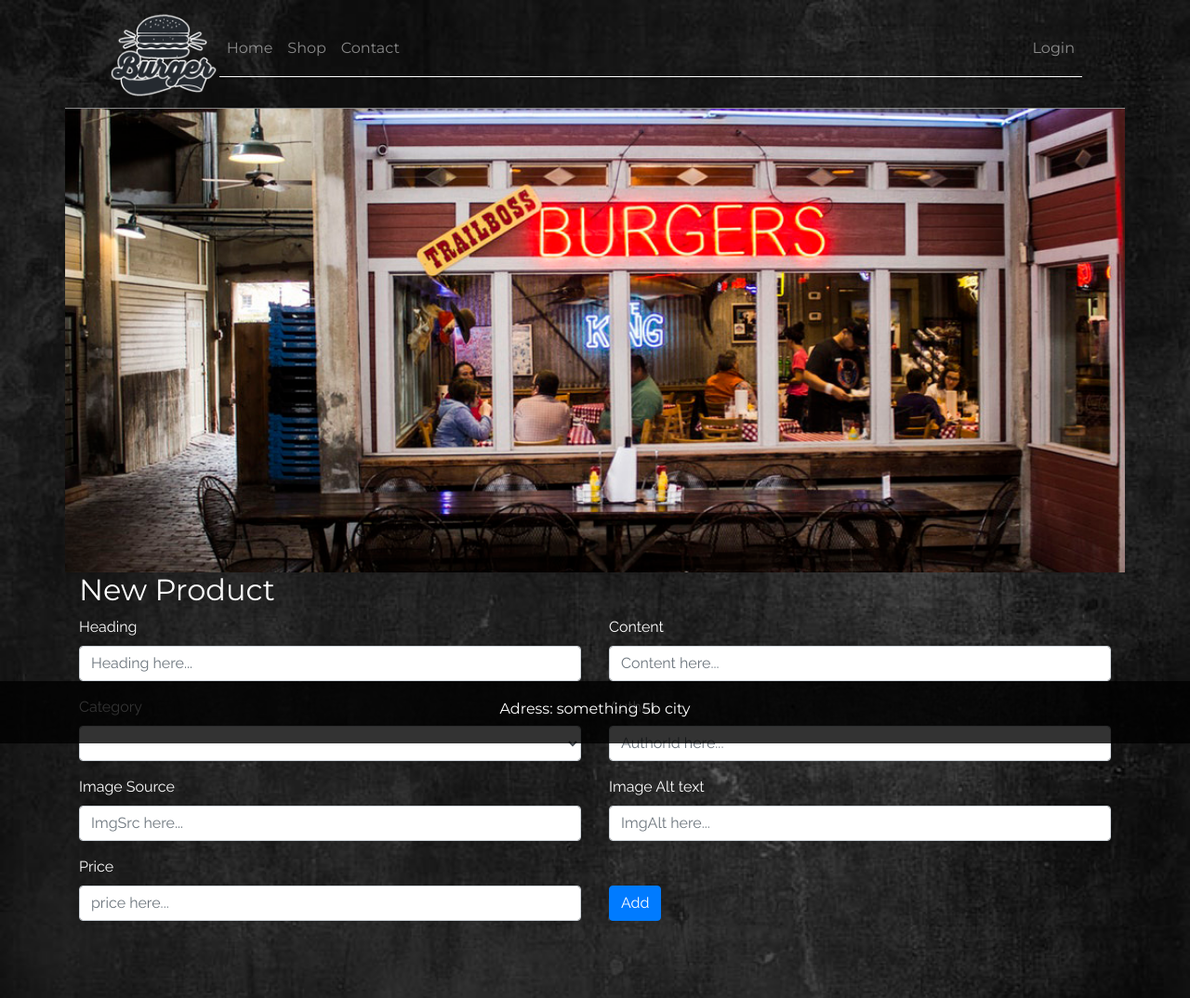
After one commit to birk0169/BigBurgers, a PHP site: page /new-product.php in a window 1280 px wide. The commit adds this page. Shown: the whole page at 93% size. Run offline with PHP 8.4, Linux system fonts and the light colour scheme; data that the repository does not hold is empty.

Commit message:
Added the asset folder and a form for making new products(WIP)

```diff
--- /dev/null
+++ b/assets/addProduct.php
@@ -0,0 +1,4 @@
+<?php
+    $heading = $_POST['heading'];
+    echo $heading;
+?>
--- a/getArticles.php
+++ b/assets/getArticles.php
@@ -7,7 +7,7 @@
     $statement->execute();
 
     //While there is rows remaining in $statement the loop continues
-    while($row = $statement->fetch()){
+    while($row = $statement->fetch(PDO::FETCH_ASSOC)){
         ?>
             <article class="col-sm-6 col-lg-4 d-flex flex-column">
                     <!-- image -->
--- /dev/null
+++ b/assets/getCategories.php
@@ -0,0 +1,16 @@
+<?php
+    //connect to Database
+    require_once "connect.php";
+
+    //Pull data from categories table
+    $statement = $dbh->prepare("SELECT * FROM categories ORDER BY id ASC");
+    $statement->execute();
+
+    //While there is rows remaining in $statement the loop continues
+    while($row = $statement->fetch(PDO::FETCH_ASSOC)){
+        ?>
+            <option><?php echo $row['categoryName']; ?></option>
+        <?php
+    }
+    $dbh = null;
+?>
--- a/css/styles.css
+++ b/css/styles.css
@@ -103,6 +103,10 @@ article .btn:hover {
   background: rgba(0, 0, 0, 0.5);
 }
 
+.form-control option {
+  color: #495057;
+}
+
 .bottom {
   background: rgba(255, 255, 255, 0.2);
   padding-top: 10px;
--- a/css/styles.scss
+++ b/css/styles.scss
@@ -125,6 +125,11 @@ article{
     background: $black;
 }
 
+//Form
+.form-control option{
+    color: #495057;
+}
+
 //Bottom
 .bottom{
     background: rgba(255,255,255,.2);
--- /dev/null
+++ b/new-product.php
@@ -0,0 +1,124 @@
+<!DOCTYPE html>
+<html lang="en">
+    <head>
+        <link rel="icon" href="img/favicon.png" type="image/x-icon"/>
+        <meta charset="UTF-8" />
+        <meta name="viewport" content="width=device-width, initial-scale=1.0" />
+        <meta http-equiv="X-UA-Compatible" content="ie=edge" />
+        <title>Big Burger | Shop</title>
+        <meta name="description" content="Quality burgers, fries and wraps">
+        <!-- BOOTSTRAP -->
+        <link
+            rel="stylesheet"
+            href="https://stackpath.bootstrapcdn.com/bootstrap/4.3.1/css/bootstrap.min.css"
+            integrity="sha384-ggOyR0iXCbMQv3Xipma34MD+dH/1fQ784/j6cY/iJTQUOhcWr7x9JvoRxT2MZw1T"
+            crossorigin="anonymous"
+        />
+        <!-- Custom css -->
+        <link rel="stylesheet" href="css/styles.css" />
+    </head>
+    <body>
+    <div class="container">
+        <!-- HEADER -->
+        <header>
+            <nav class="navbar navbar-toggleable-sm navbar-expand-md navbar-inverse navbar-dark">
+                <div class="container">
+                    <img class="logo img-fluid navbar-left" src="img/temp-logo-2.png" alt="">
+                    <button class="navbar-toggler ml-auto hidden-sm-up float-xs-right" data-toggle="collapse" data-target="#mainNav">
+                        <span class="navbar-toggler-icon"></span>
+                    </button>
+                    <div class="collapse navbar-collapse" id="mainNav">
+                        <ul class="navbar-nav  d-flex flex-grow-1">
+                            <li><a class="nav-item nav-link" href="index.php">Home</a></li>
+                            <li><a class="nav-item nav-link" href="shop.php">Shop</a></li>
+                            <li><a class="nav-item nav-link" href="#">Contact</a></li>
+                            <li class="ml-md-auto"><a class="nav-item nav-link" href="#">Login</a></li>
+                        </ul>
+                    </div>
+                </div>
+            </nav>
+            <!-- Header Image -->
+            <div class="row">
+                <div class="col px-0">
+                    <img class="header-image img-fluid px-0" src="img\header-image-3.jpg" alt="Burger Resturant">
+                </div>
+            </div>
+        </header>
+        <!-- MAIN -->
+        <main>
+            <h2>New Product</h2>
+            <form class="row" action="assets/addProduct.php" method="post">
+                <!--Sets Heading/Product name-->
+                <div class="col-md-6 form-group">
+                    <label for="heading">Heading</label>
+                    <input class="form-control" id="heading" type="text" name="heading" placeholder="Heading here..." required>
+                </div>
+                <!--Sets Content-->
+                <div class="col-md-6 form-group">
+                    <label for="content">Content</label>
+                    <input class="form-control" id="content" type="text" name="content" placeholder="Content here..." required>
+                </div>
+                <!--Sets Category-->
+                <div class="col-md-6 form-group">
+                    <label for="category">Category</label>
+                    <select class="form-control" id="category" type="text" name="category" placeholder="Select category" required>
+                        <!--Gets all categories from the database -->
+                        <?php
+                        require_once "assets/getCategories.php";
+                        ?>
+                    </select>
+                </div>
+                <!--Sets AuthorId -->
+                <div class="col-md-6 form-group">
+                    <label for="authorId">Author</label>
+                    <input class="form-control" id="authorId" type="number" name="authorId" placeholder="AuthorId here..." required>
+                </div>
+                <!--Sets Image source -->
+                <div class="col-md-6 form-group">
+                    <label for="imgSrc">Image Source</label>
+                    <input class="form-control" id="imgSrc" type="text" name="imgSrc" placeholder="ImgSrc here..." required>
+                </div>
+                <!--Sets Image Alt text -->
+                <div class="col-md-6 form-group">
+                    <label for="imgAlt">Image Alt text</label>
+                    <input class="form-control" id="imgAlt" type="text" name="imgAlt" placeholder="ImgAlt here..." required>
+                </div>
+                <!--Sets Price -->
+                <div class="col-md-6 form-group">
+                    <label for="price">Price</label>
+                    <input class="form-control" id="price" type="number" name="price" placeholder="price here..." required>
+                </div>
+                <!--Posts -->
+                <div class="col-md-6 form-group d-flex">
+                    <input class="btn btn-primary btn-large mt-auto" type="submit" value="Add">
+                </div>
+            </form>
+        </main>
+    </div>
+    <!-- FOOTER -->
+    <footer>
+        <h6>Adress: something 5b city</h6>
+    </footer>
+
+
+        <!-- JAVASCRIPT -->
+        <!-- Bootstrap js -->
+        <script
+            src="https://code.jquery.com/jquery-3.3.1.slim.min.js"
+            integrity="sha384-q8i/X+965DzO0rT7abK41JStQIAqVgRVzpbzo5smXKp4YfRvH+8abtTE1Pi6jizo"
+            crossorigin="anonymous"
+        ></script>
+        <script
+            src="https://cdnjs.cloudflare.com/ajax/libs/popper.js/1.14.7/umd/popper.min.js"
+            integrity="sha384-UO2eT0CpHqdSJQ6hJty5KVphtPhzWj9WO1clHTMGa3JDZwrnQq4sF86dIHNDz0W1"
+            crossorigin="anonymous"
+        ></script>
+        <script
+            src="https://stackpath.bootstrapcdn.com/bootstrap/4.3.1/js/bootstrap.min.js"
+            integrity="sha384-JjSmVgyd0p3pXB1rRibZUAYoIIy6OrQ6VrjIEaFf/nJGzIxFDsf4x0xIM+B07jRM"
+            crossorigin="anonymous"
+        ></script>
+        <!-- Custom js -->
+        <script src="js/myScript.js"></script>
+    </body>
+</html>
--- a/shop.php
+++ b/shop.php
@@ -50,7 +50,7 @@
             <!-- From SQL-->
             <div class="row shop">
                 <?php
-                require_once "getArticles.php"
+                require_once "assets/getArticles.php"
                 ?>
                 <article class="col-sm-6 col-lg-4 d-flex flex-column">
                     <img class="img-fluid" src="img/burger-1.png" alt="The classic and tasty Big Burger">
```
Also changed, not shown: assets/connect.php (renamed from connect.php), 1 other file.
